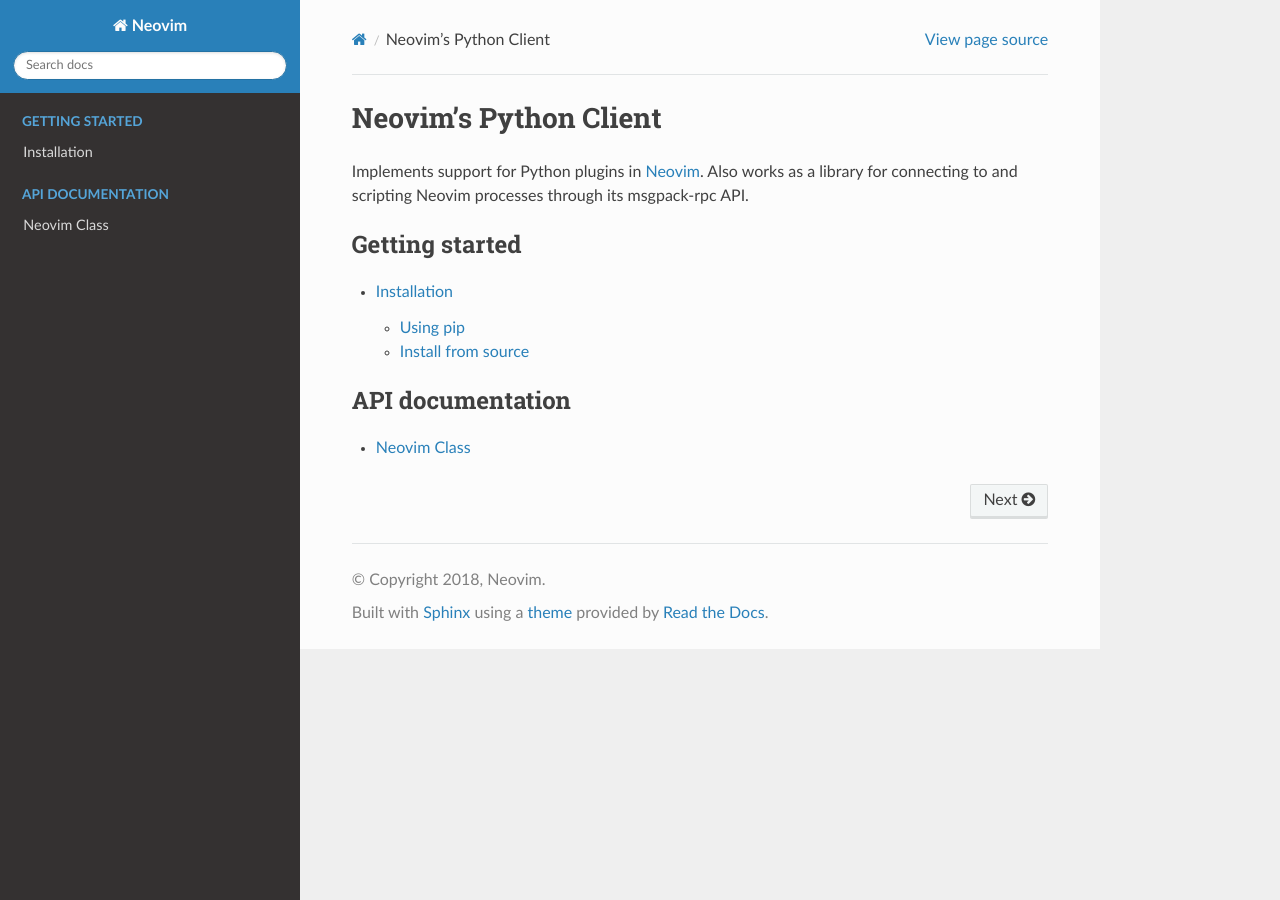
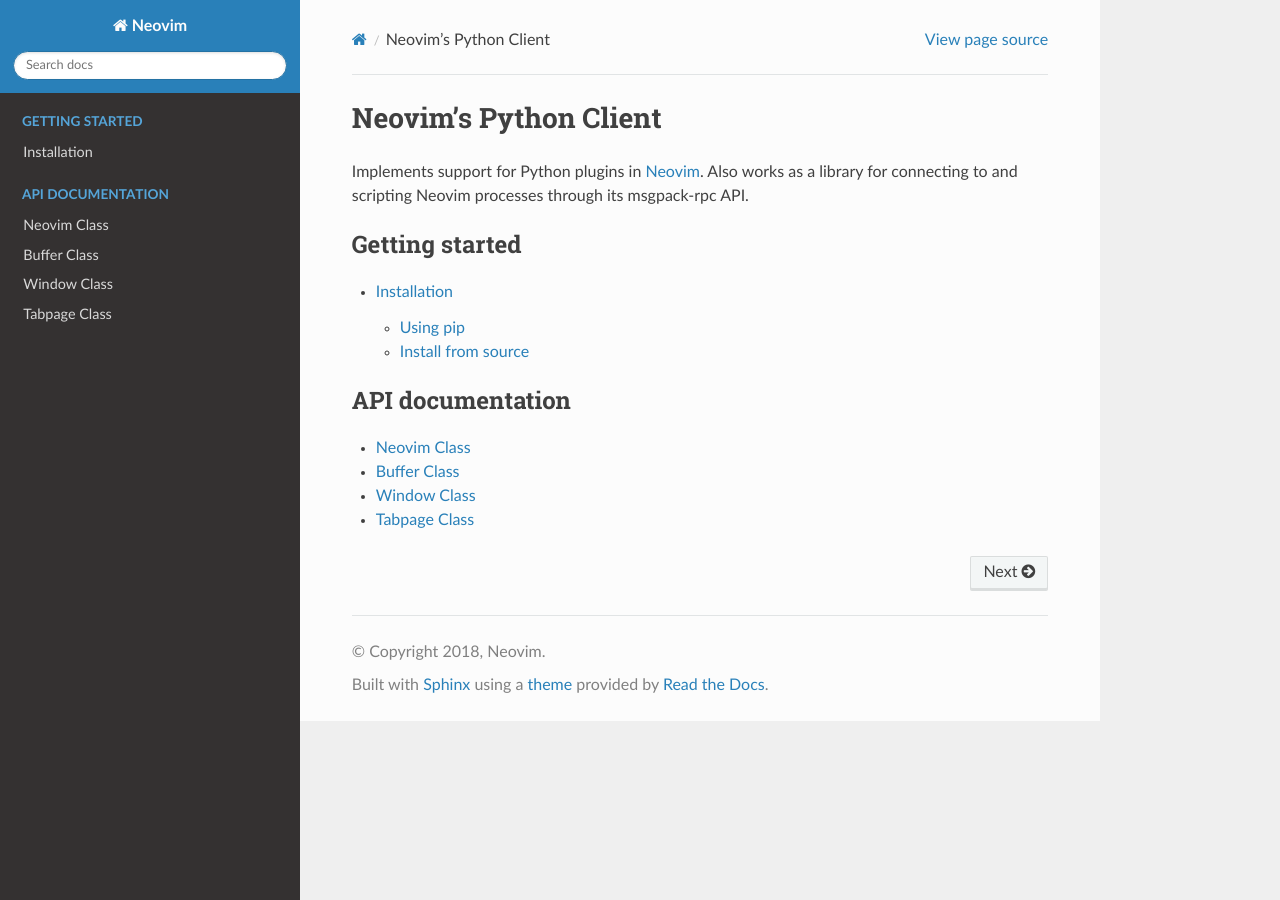
Before and after one commit to neovim/pynvim, a Sphinx documentation site: the page built from docs/index.rst, in a window 1280 px wide. Built offline with Sphinx 7.4.7 and the Read the Docs theme 2.0.0, drawn with Linux system fonts in a browser that asks for light colours; pages that are not in the unit, such as notebooks, are missing from menus.

Commit message:
Add window and tabpage docs

```diff
--- /dev/null
+++ b/docs/api/tabpage.rst
@@ -0,0 +1,5 @@
+Tabpage Class
+=============
+
+.. autoclass:: neovim.api.Tabpage
+   :members:
--- /dev/null
+++ b/docs/api/window.rst
@@ -0,0 +1,5 @@
+Window Class
+============
+
+.. autoclass:: neovim.api.Window
+   :members:
--- a/docs/index.rst
+++ b/docs/index.rst
@@ -17,6 +17,9 @@
    :maxdepth: 2
 
    api/nvim
+   api/buffer
+   api/window
+   api/tabpage
 
 .. toctree::
    :caption: Development
```
